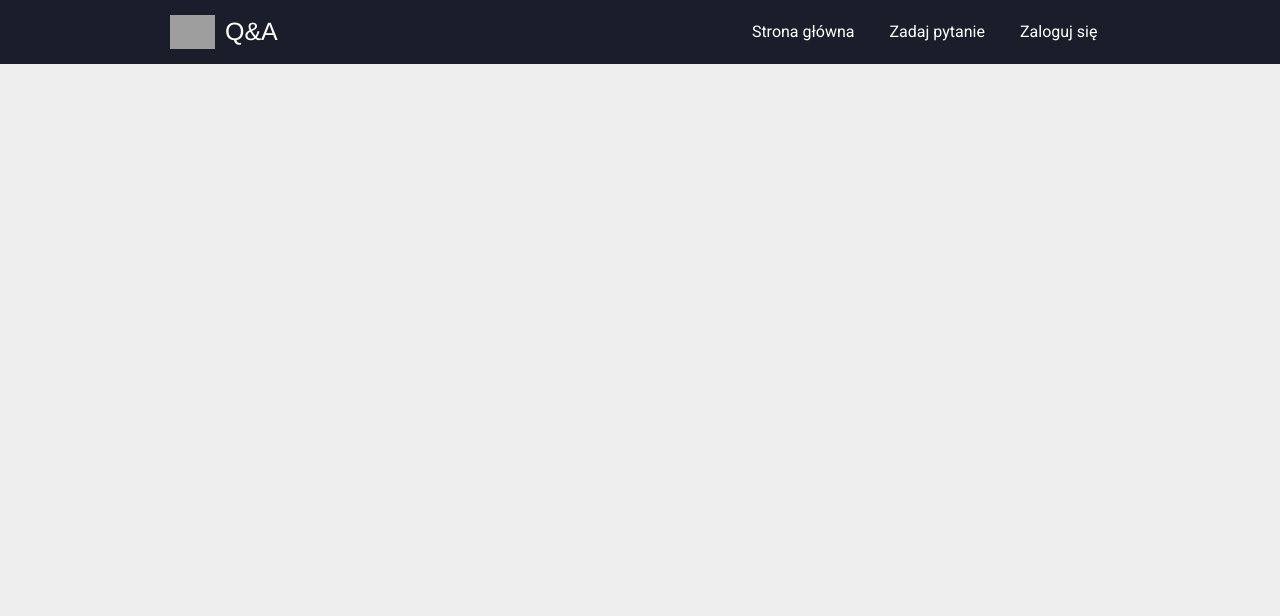
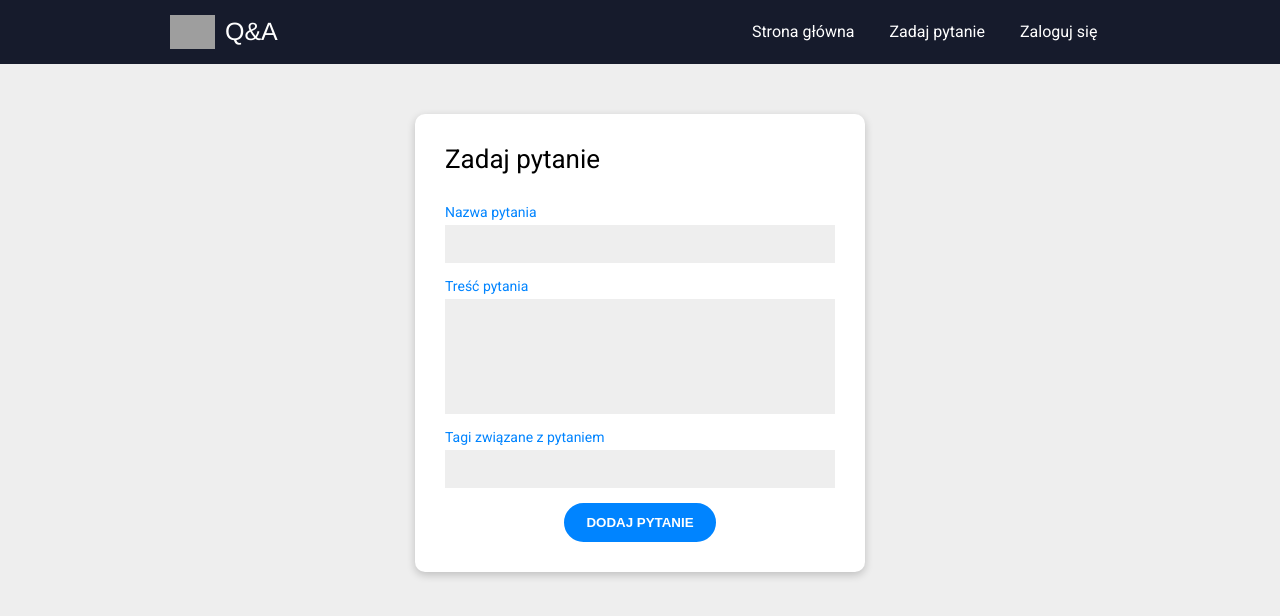
Before and after one commit to Domino-98/qa-app, a Vue app: page /add-question in a window 1280 px wide. Shown: the top 616 px of the page. Built offline with nearby package versions, Linux system fonts and the light colour scheme; grey boxes are pictures that could not be loaded.

Commit message:
Add addquestion view

```diff
--- a/src/components/Nav.vue
+++ b/src/components/Nav.vue
@@ -10,7 +10,9 @@
         <router-link :to="{ name: 'Home' }" class="nav__btn"
           >Strona główna</router-link
         >
-        <a href="#" class="nav__btn">Zadaj pytanie</a>
+        <router-link :to="{ name: 'AddQuestion' }" class="nav__btn"
+          >Zadaj pytanie</router-link
+        >
         <router-link :to="{ name: 'Login' }" class="nav__btn"
           >Zaloguj się</router-link
         >
@@ -22,7 +24,7 @@
 <style scoped>
 .header {
   width: 100%;
-  background-color: #1a1e2b;
+  background-color: #161b2c;
 }
 
 .nav {
--- a/src/router/index.js
+++ b/src/router/index.js
@@ -2,6 +2,7 @@ import { createRouter, createWebHistory } from "vue-router";
 import Home from "../views/Home.vue";
 import Login from "../views/Login.vue";
 import Register from "../views/Register.vue";
+import AddQuestion from "../views/AddQuestion.vue";
 
 const routes = [
   {
@@ -19,6 +20,11 @@ const routes = [
     name: "Register",
     component: Register,
   },
+  {
+    path: "/add-question",
+    name: "AddQuestion",
+    component: AddQuestion,
+  },
 ];
 
 const router = createRouter({
--- /dev/null
+++ b/src/views/AddQuestion.vue
@@ -0,0 +1,216 @@
+<script setup>
+import { ref, reactive } from "vue";
+
+let tag = ref("");
+let newTag = "";
+let errorMsg = ref("");
+
+let question = reactive({
+  name: "",
+  content: "",
+  tags: [],
+  timestamp: new Date(),
+  answer_count: 0,
+  view_count: 0,
+  score: 0,
+});
+
+function pushToTags() {
+  newTag = tag.value.trim();
+  if (question.tags.includes(newTag)) {
+    tag.value = "";
+    errorMsg.value = "Podany tag już istnieje na liście";
+    return;
+  } else if (newTag) {
+    errorMsg.value = "";
+    question.tags.push(newTag);
+    tag.value = "";
+  }
+}
+
+function removeFromTags(tag) {
+  let tagToRemove = question.tags.indexOf(tag);
+  question.tags.splice(tagToRemove, 1);
+  console.log(question);
+}
+
+function addQuestion() {
+  pushToTags();
+  console.log(question);
+}
+</script>
+
+<template>
+  <main class="container">
+    <form class="form__question" @submit.prevent="addQuestion">
+      <h1 class="form__question-header">Zadaj pytanie</h1>
+      <div class="form__question-group">
+        <label for="question-name" class="form__question-label"
+          >Nazwa pytania</label
+        >
+        <input
+          v-model="question.name"
+          id="question-name"
+          type="text"
+          class="form__question-input"
+          required
+        />
+      </div>
+      <div class="form__question-group">
+        <label for="question-content" class="form__question-label"
+          >Treść pytania</label
+        >
+        <textarea
+          v-model="question.content"
+          id="question-content"
+          name="question-content"
+          rows="5"
+          class="form__question-content"
+          required
+        ></textarea>
+      </div>
+      <div class="form__question-group">
+        <label for="question-content" class="form__question-label"
+          >Tagi związane z pytaniem</label
+        >
+        <input
+          id="question-name"
+          type="text"
+          class="form__question-input"
+          v-model="tag"
+          @keydown.space="pushToTags"
+        />
+        <p class="error-msg" v-if="errorMsg">{{ errorMsg }}</p>
+        <div class="form__question-tags">
+          <a
+            href="#"
+            class="form__question-tag"
+            v-for="tag in question.tags"
+            :key="tag"
+            @click.prevent="removeFromTags(tag)"
+          >
+            {{ tag }}
+            <span class="form__question-tag-delete">x</span>
+          </a>
+        </div>
+      </div>
+      <button type="Submit" class="form__question-btn">Dodaj pytanie</button>
+    </form>
+  </main>
+</template>
+
+<style scoped>
+main {
+  display: flex;
+  align-items: center;
+  justify-content: center;
+  margin-top: 5rem;
+}
+
+.form__question {
+  width: 100%;
+  max-width: 45rem;
+  padding: 3rem;
+  background-color: #fff;
+  border-radius: 1rem;
+  box-shadow: rgba(0, 0, 0, 0.2) 0px 3px 8px;
+}
+
+.form__question-header {
+  font-size: 2.6rem;
+  font-weight: 400;
+}
+
+.form__question-group {
+  position: relative;
+  display: flex;
+  flex-direction: column;
+  margin: 1.5rem 0;
+}
+
+.form__question-group:first-of-type {
+  margin-top: 3rem;
+}
+
+.form__question-label {
+  font-size: 1.4rem;
+  font-weight: 400;
+  color: #0084ff;
+}
+
+.form__question-input {
+  margin-top: 0.5rem;
+  font-size: 1.6em;
+  padding: 1rem;
+  outline: none;
+  border: none;
+  background-color: #eee;
+  transition: all 0.2s;
+}
+
+.form__question-content {
+  font-family: inherit;
+  width: 100%;
+  margin-top: 0.5rem;
+  font-size: 1.6em;
+  padding: 1rem;
+  border: none;
+  background-color: #eee;
+  resize: none;
+  outline: none;
+  transition: all 0.2s;
+}
+
+.form__question-input:focus,
+.form__question-content:focus {
+  box-shadow: 0px 0.2rem 0.5rem #74747466;
+}
+
+.form__question-btn {
+  display: block;
+  margin: 1rem auto 0 auto;
+  border: 2px solid #0084ff;
+  background-color: #0084ff;
+  color: #fff;
+  border-radius: 2rem;
+  padding: 1rem 2rem;
+  cursor: pointer;
+  text-transform: uppercase;
+  font-weight: 600;
+  transition: all 0.2s;
+}
+
+.form__question-btn:hover {
+  background: none;
+  border: 2px solid #0084ff;
+  background-color: #fff;
+  color: #0084ff;
+}
+
+.form__question-tags {
+  display: flex;
+  flex-wrap: wrap;
+}
+
+.form__question-tag {
+  display: inline-block;
+  margin-top: 1rem;
+  text-decoration: none;
+  color: #fff;
+  background-color: #00a2ff;
+  border-radius: 0.5rem;
+  padding: 0.25rem 0.75rem;
+  margin-right: 0.5rem;
+  font-size: 1.2rem;
+}
+
+.form__question-tag-delete {
+  color: #fff;
+}
+
+.error-msg {
+  margin-top: 1rem;
+  font-size: 1.2rem;
+  color: #ff4a4a;
+}
+</style>
```
